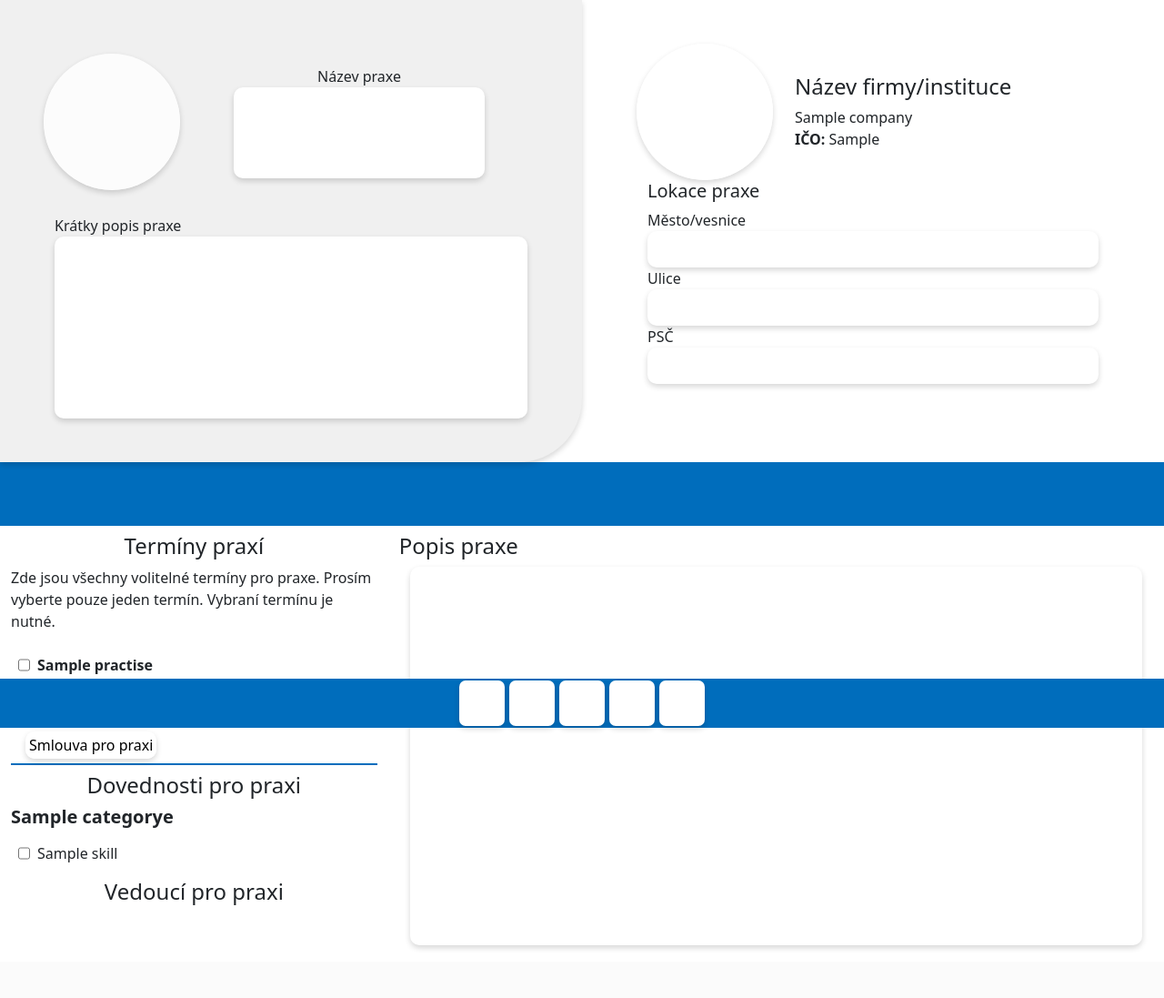
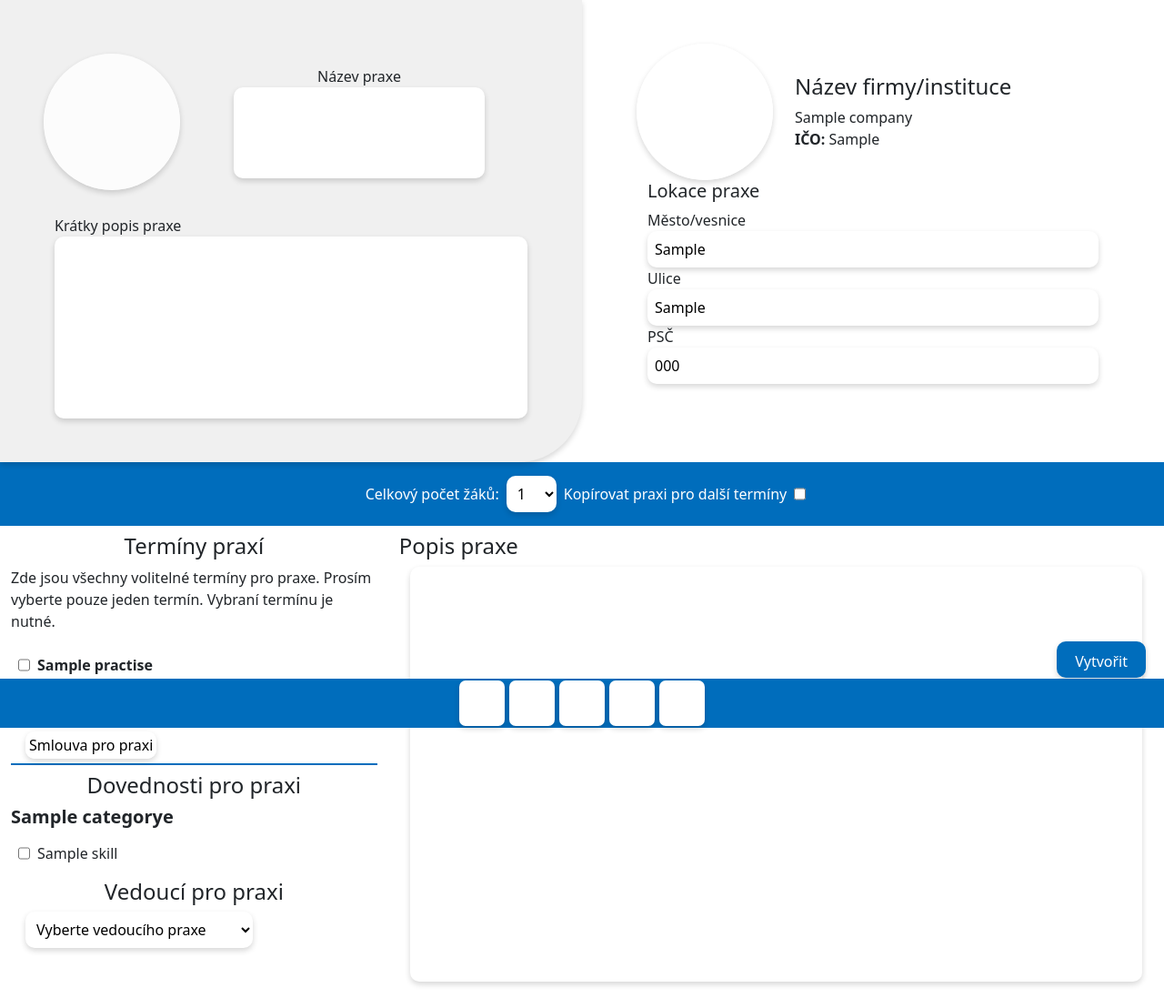
Before and after one commit to martinrumisek/booking_praxi, a CodeIgniter 4 app: the page made by app/Views/company/add_new_offer_practise.php in a window 1280 px wide. Shown: the whole page at 91% size. Before the commit the page ends 1043 px from the top, so only its background shows below. Run offline with PHP 8.4 and a stand-in for CodeIgniter, Linux system fonts and the light colour scheme; the template is opened without the code that fills it: most values are stand-ins (such as "Sample title", 1, 10 or a date in 2020); data that the repository does not hold is empty; some libraries are stand-ins or nearby versions.

Commit message:
Úprava nabídky (zobrazení dynamicky, ved. praxe, termíny, skilly)

```diff
--- a/app/Views/company/add_new_offer_practise.php
+++ b/app/Views/company/add_new_offer_practise.php
@@ -171,8 +171,27 @@
         background-color: #006DBC;
         color: white;
     }
+    .btn-right-display-submit{
+        position: fixed;
+        bottom: 55px;
+        right: 20px;
+        z-index: 1;
+        padding: 10px 20px;
+        background-color: #006DBC;
+        box-shadow: 0px 3px 6px #00000029;
+        color: white;
+        border: none;
+        border-radius: 10px;
+        cursor: pointer;
+        font-size: 16px;
+    }
+    .btn-right-display-submit:hover{
+        color: #006DBC;
+        background-color: white;
+        border: 1px solid #006DBC;
+    }
 </style>
-
+<form action="<?= base_url('/add-offer-practise') ?>" method="POST">
 <div class="container-fluid">
     <div class="row">
         <div class="col-12 col-lg-6 p-0">
@@ -200,11 +219,11 @@
                         <div class="container d-flex flex-column">
                             <h5>Lokace praxe</h5>
                             <span>Město/vesnice</span>
-                            <input type="text">
+                            <input type="text" name="city_practise" value="<?= $company['company_city'] ?>">
                             <span>Ulice</span>
-                            <input type="text">
+                            <input type="text" name="street_practise" value="<?= $company['company_street'] ?>">
                             <span>PSČ</span>
-                            <input type="text">
+                            <input type="text" name="post_code_practise" value="<?= $company['company_post_code'] ?>">
                         </div>
                     </div>
                 </div>
@@ -212,7 +231,16 @@
     </div>
 </div>
 <div class="btn-container d-flex flex-wrap justify-content-center align-items-center">
-
+<div class="d-flex">
+            <label class="d-flex align-items-center p-2 text-white" for="count_practise">Celkový počet žáků: </label>
+            <select name="count_practise" id="count_practise">
+                <?php for($i = 1; $i <= 10; $i++){ ?>
+                    <option value="<?= $i ?>"><?= $i ?></option>
+               <?php } ?>
+            </select>
+            <label class="d-flex align-items-center p-2 text-white" for="copy_next_year">Kopírovat praxi pro další termíny</label>
+            <input type="checkbox" id="copy_next_year" class="checkbox" name="copy_next_year" value="1">
+</div>
 </div>
 <div class="container-fluid mt-2">
 <div class="row">
@@ -222,14 +250,14 @@
         <?php foreach($practises as $practise){ ?>
         <div class="m-2">
         <div class="d-flex">
-            <input type="checkbox" class="checkbox select-practise" name="select_practises[]" value="<?= $practise['practise_id'] ?>">
+            <input type="checkbox" class="checkbox select-practise" name="select_practise" value="<?= $practise['practise_id'] ?>">
             <div class="d-flex align-items-center p-2 fw-bold"><?= $practise['practise_name'] ?></div>
         </div>
         <div>
             <span class="fw-bold">Pro třídy:</span> <?php foreach($practise['classes'] as $class){ echo $class['class_class'] . '.' . $class['class_letter_class'] . ' (' . $class['field_shortcut'] . '), '; } ?>
         </div>
         <div>
-            <span class="fw-bold">Termín/y:</span> <?php $countDate = count($practise['dates']); foreach($practise['dates'] as $date){echo date('d.m.Y', strtotime($date['date_date_from']))  . ' - ' . date('d.m.Y', strtotime($date['date_date_to'])); if($countDate > 1){echo ' / ';}} ?>
+             <?php $countDate = 1; foreach($practise['dates'] as $date){echo '<span class="fw-bold">Termín ' . $countDate . ': </span>' .  date('d.m.Y', strtotime($date['date_date_from']))  . ' - ' . date('d.m.Y', strtotime($date['date_date_to'])) . '<br>'; $countDate++;} ?>
         </div>
         <div class="m-2"><a target="_blank" class="view-contract-file" href="<?= base_url('assets/document/'.$practise['practise_contract_file']) ?>"><i class="fa-solid fa-file-pdf"></i> Smlouva pro praxi</a></div>
         </div>
@@ -248,15 +276,26 @@
         </div>
         <?php } ?>
         <h4 class="text-center">Vedoucí pro praxi</h4>
+        <div class="d-flex flex-wrap">
+            <div class="d-flex align-items-center p-2"><i class="fa-solid fa-clipboard-user h3 m-0"></i></div>
+            <select name="practise_manager" id="practise_manager">
+                <option disabled selected value="">Vyberte vedoucího praxe</option>
+                <?php foreach($managers as $manager){ ?>
+                    <option value="<?= $manager['manager_id'] ?>"><?php if(!empty($manager['manager_degree_before'])){echo $manager['manager_degree_before'] . ' ';} echo $manager['manager_name'] . ' ' . $manager['manager_surname']; if(!empty($manager['manager_degree_after'])){echo ' '. $manager['manager_degree_after'];} ?></option>
+                <?php } ?>
+            </select>
+        </div>
     </div>
     <div class="col-12 col-md-8">
         <h4>Popis praxe</h4>
         <div class="container" style="height: 100%;">
-            <textarea name="" class="full-description" id=""></textarea>
+            <textarea name="full_description" class="full-description" id="editor"></textarea>
         </div>
     </div>
 </div>
 </div>
+<input type="submit" class="btn-right-display-submit" value="Vytvořit">
+</form>
 <script>
     document.querySelectorAll('.select-practise').forEach((checkbox) => {
     checkbox.addEventListener('change', (e) => {
@@ -267,5 +306,6 @@
         });
     });
 });
+
 </script>
 <?= $this->endSection() ?>
```
